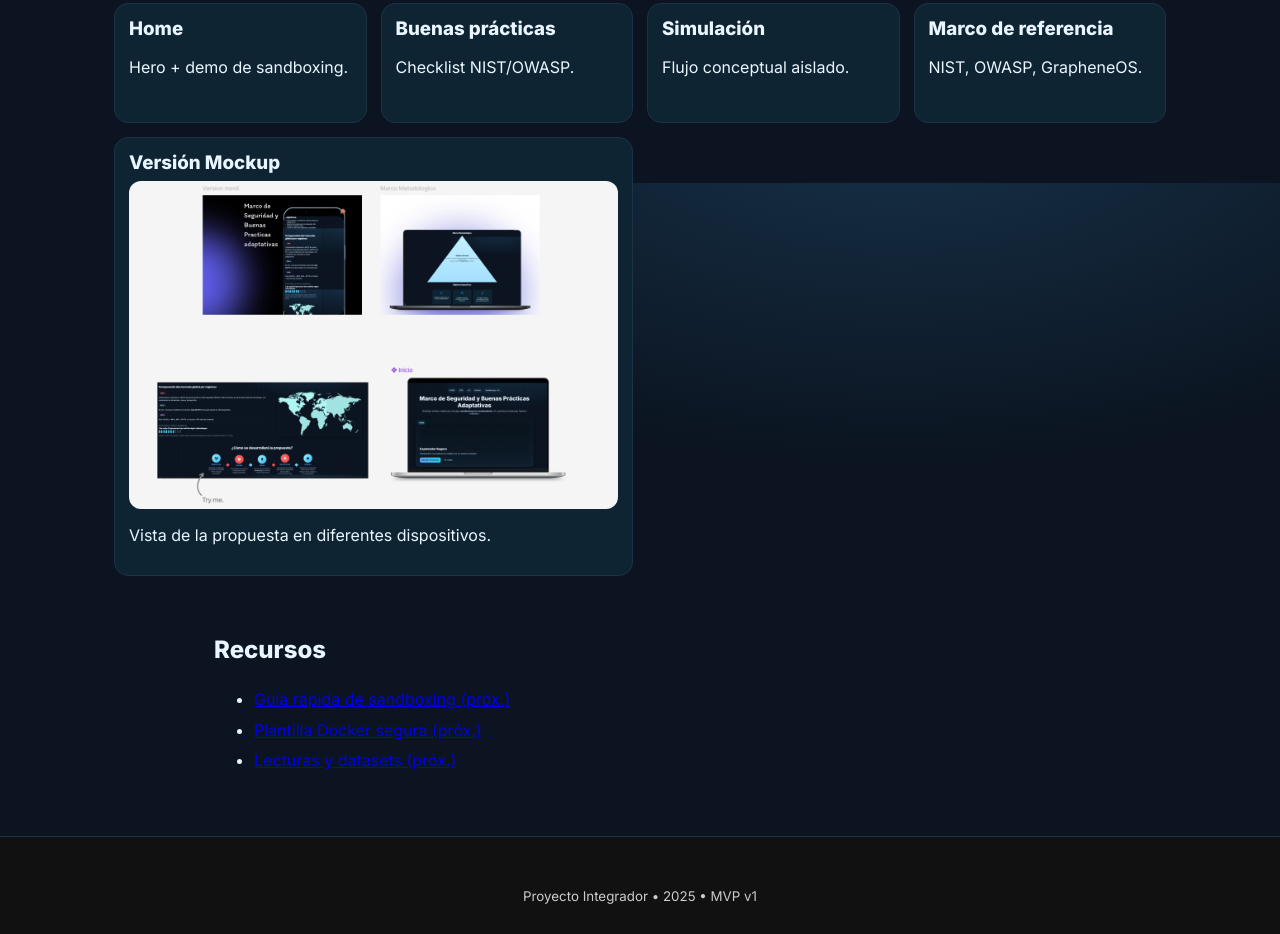
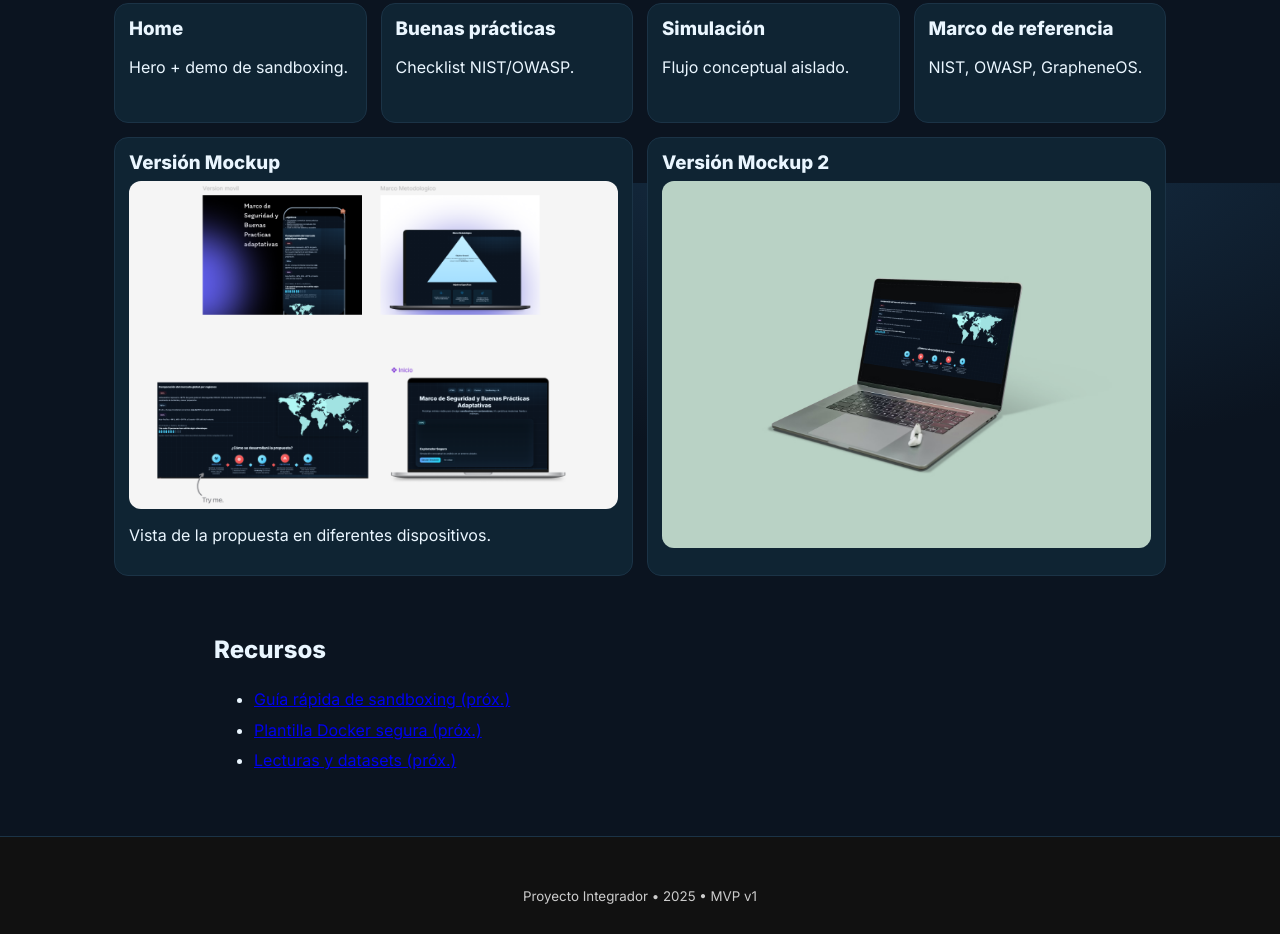
Before and after one commit to cristian18888/ProyectoIntegradorI, a plain HTML site: page Proyecto Integrador I/index.html in a window 1280 px wide. Shown: the part 3017-3951 px from the top of the page. Drawn offline with Linux system fonts and the light colour scheme.

Commit message:
Update index.html

```diff
--- a/Proyecto Integrador I/index.html
+++ b/Proyecto Integrador I/index.html
@@ -208,6 +208,11 @@
   <p>Vista de la propuesta en diferentes dispositivos.</p>
 </article>
 
+  <article class="card big-mockup">
+  <h3>Versión Mockup 2</h3>
+  <img src="img/Mockup_2.png" alt="Mockup adicional del proyecto">
+</article>
+
     </div>
   </section>
 
```
